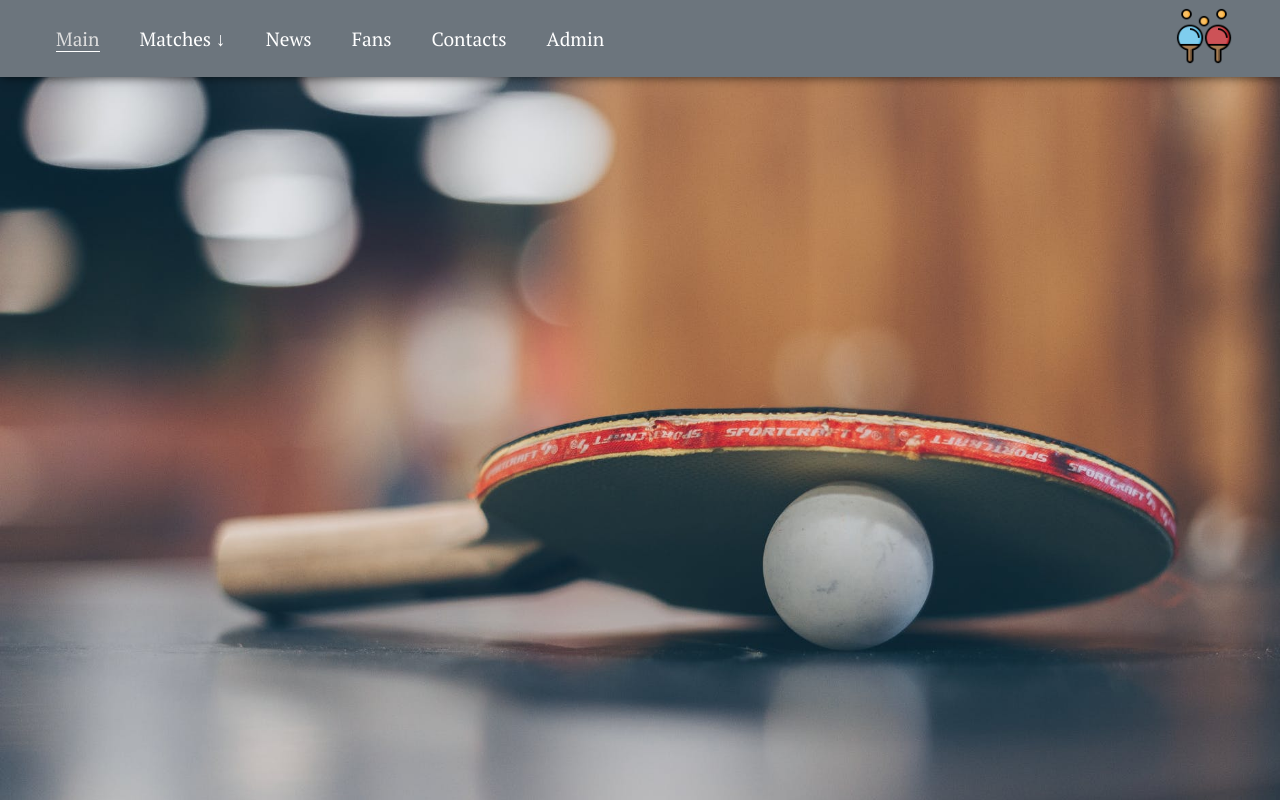
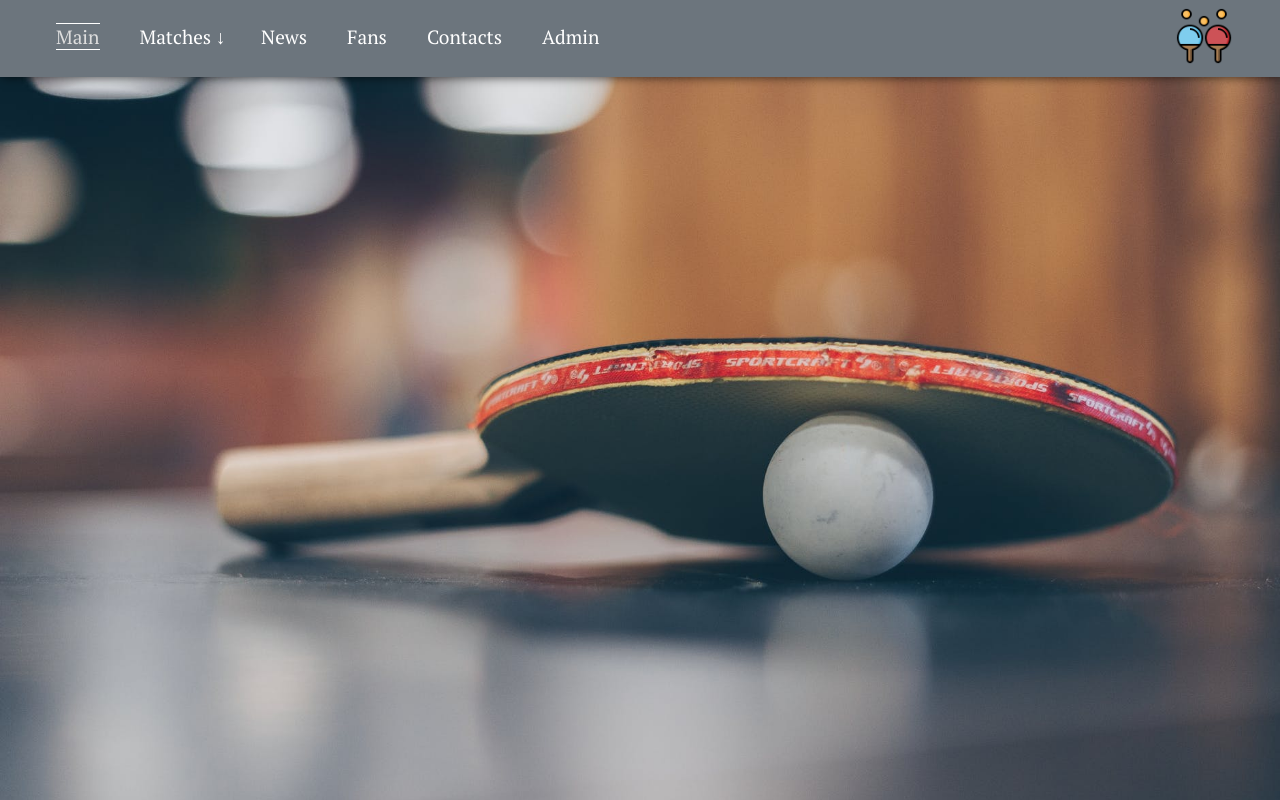
Before and after one commit to yuriiholskiy/Lv-469.node, a plain HTML site: page webtask/index.html in a window 1280 px wide. Shown: the top 800 px of the page. Drawn offline with Linux system fonts and the light colour scheme.

Commit message:
work on redux perfomance + webtask

```diff
--- a/webtask/css/base.css
+++ b/webtask/css/base.css
@@ -35,6 +35,7 @@ body {
 	min-height: 100vh;
 	background-color: var(--body-bg-color);
 	font-family: 'PT serif', serif;
+	padding-bottom: 8rem;
 }
 figure {
 	margin: 0;
--- a/webtask/css/blocks/header.css
+++ b/webtask/css/blocks/header.css
@@ -33,15 +33,25 @@
 .nav-list-link.active {
 	color: #ddd;
 }
+.nav-list-link.active::before,
 .nav-list-link.active::after {
 	transform: scale(1);
 }
 .nav-list-link:focus {
 	color: #ddd;
 }
+
+/* links transition */
 .nav-list-link:focus::after {
 	transform: scale(1);
 }
+.nav-list-link::before {
+	transform-origin: right;
+}
+.nav-list-link::after {
+	transform-origin: left;
+}
+.nav-list-link::before,
 .nav-list-link::after {
 	content: '';
 	display: block;
@@ -49,24 +59,29 @@
 	height: 1px;
 	background-color: #fff;
 	transition: .3s transform;
-	transform-origin: center;
 	transform: scale(0);
 }
 .nav-list-link:hover {
 	color: #ddd;
 }
+.nav-list-link:hover::before,
 .nav-list-link:hover::after {
 	transform: scale(1);
 }
+/* links transition */
+
 .nav-list-dropdown {
 	display: block;
+	position: relative;
 }
 .nav-list-dropdown::after {
 	content: '↓';
+	display: inline-block;
 	width: 5px;
-	height: 5px;
 	margin-left: 5px;
+	margin-bottom: 5px;
 }
+
 .nav-dropdown:target {
 	transform: translateY(0);
 }
--- a/webtask/index.html
+++ b/webtask/index.html
@@ -8,8 +8,7 @@
 	<link rel="stylesheet" href="./css/index.css">
 </head>
 <body>
-	<div class="main">
-		<header class="header">
+	<header>
 		<nav class="navigation flex-between">
 			<ul class="nav-list anim-trX-middle">
 				<li class="nav-list-item">
@@ -126,6 +125,5 @@
 			</a>
 		</picture>
 	</footer>
-	</div>
 </body>
 </html>
```
Also changed, not shown: webtask/news.html (+8 -11 lines), 1 other file. Lines whose indentation alone changed are shown as unchanged.
